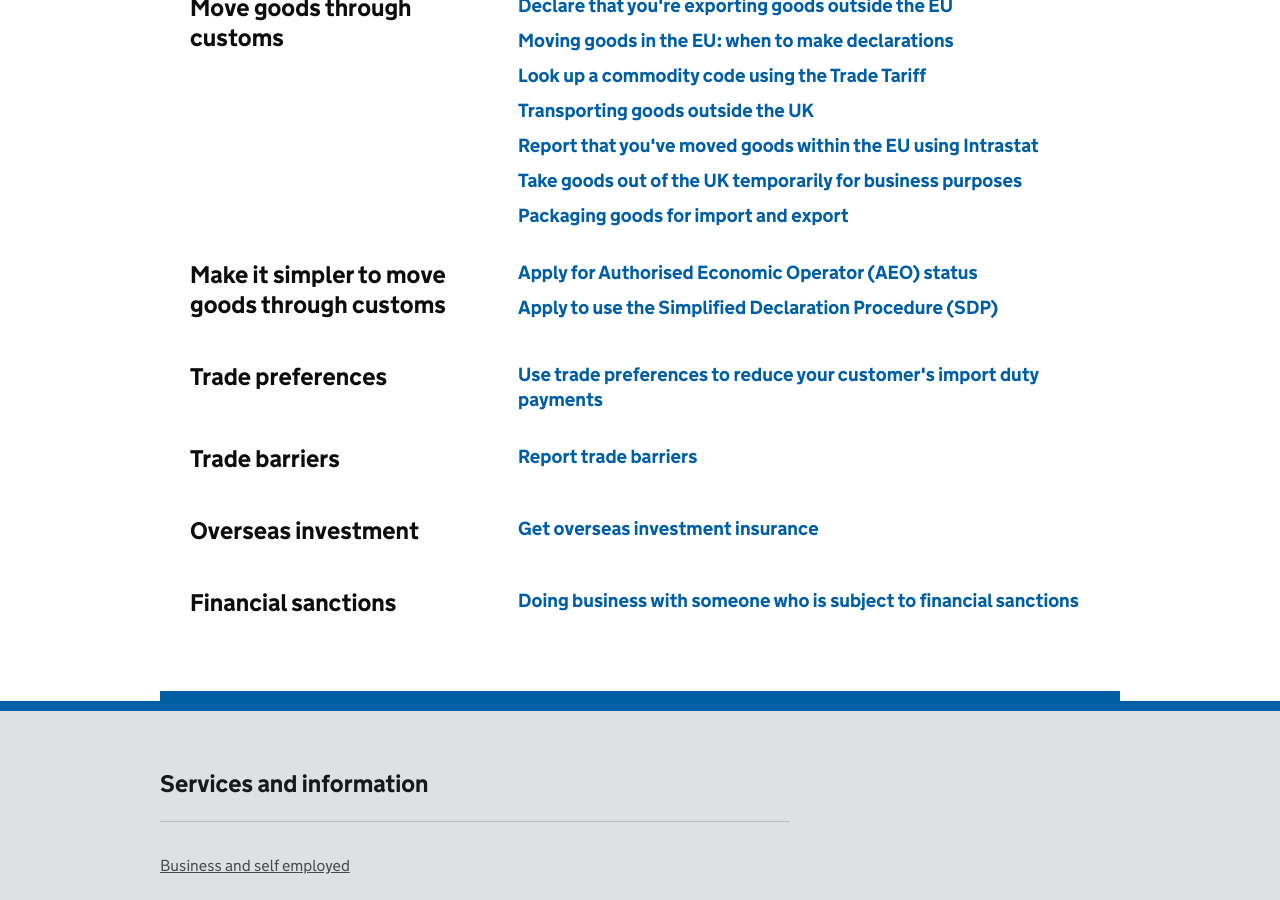
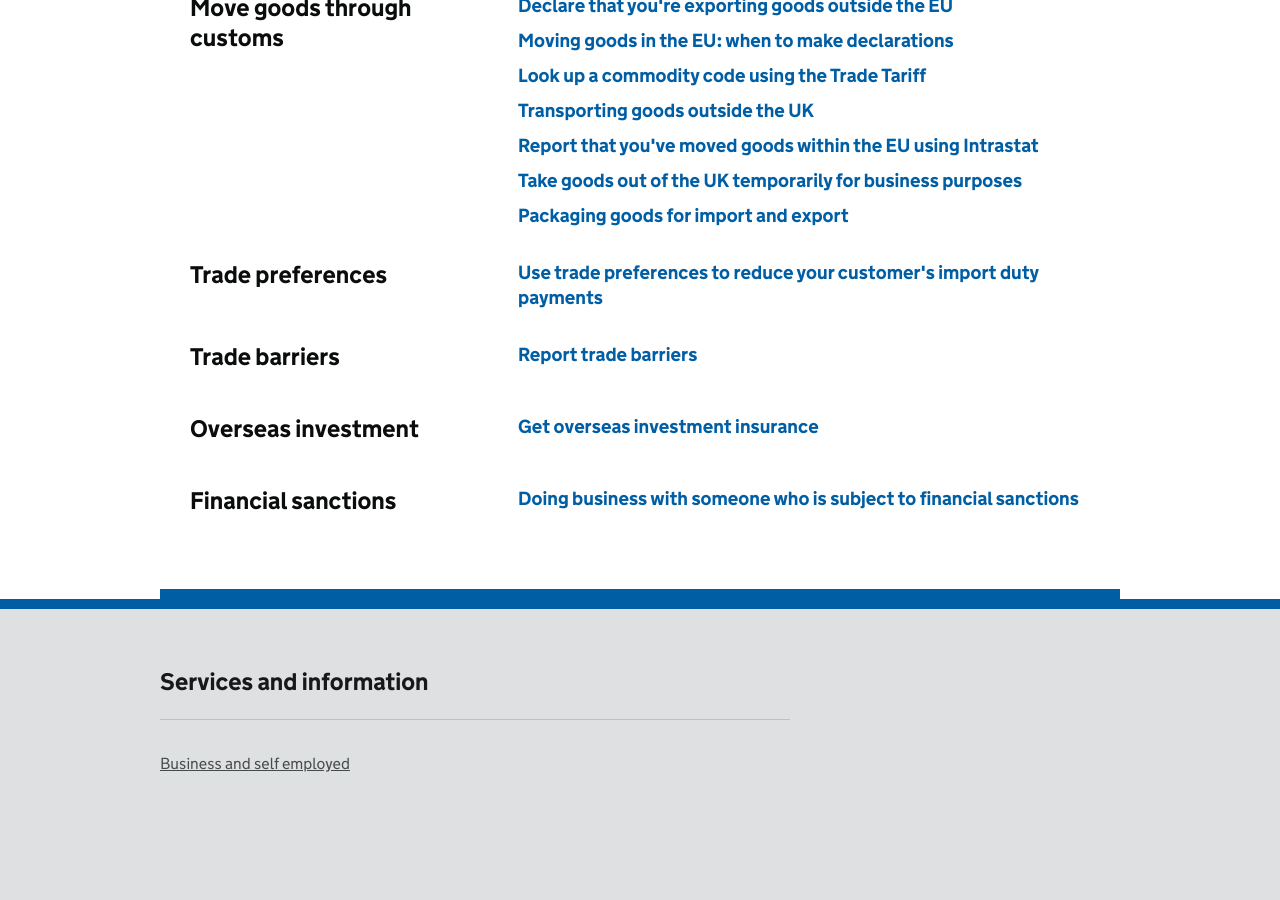
Before and after one commit to alphagov/govuk-import-export-prototype, a Jekyll site: the page built from topic/business-and-self-employed/exporting-and-doing-business-abroad.html, in a window 1280 px wide and 900 px high, scrolled down 1477 px. Built offline with Jekyll 4.4.1, drawn with Linux system fonts in a browser that asks for light colours; after the commit the page ends 2342 px from its top, so only the background shows below that.

Commit message:
Update exporting-and-doing-business-abroad.html

```diff
--- a/topic/business-and-self-employed/exporting-and-doing-business-abroad.html
+++ b/topic/business-and-self-employed/exporting-and-doing-business-abroad.html
@@ -83,13 +83,6 @@ index_lists:
      - name: Packaging goods for import and export
        url: '/guidance/wood-packaging-requirements.html'
 
- - title: Make it simpler to move goods through customs
-   links:
-     - name: Apply for Authorised Economic Operator (AEO) status
-       url: '/apply-authorised-economic-operator-aeo-status.html'
-     - name: Apply to use the Simplified Declaration Procedure (SDP)
-       url: '/apply-simplified-declaration-procedure-sdp-imports-exports.html'
-
  - title: Trade preferences
    links:
      - name: Use trade preferences to reduce your customer's import duty payments
```
